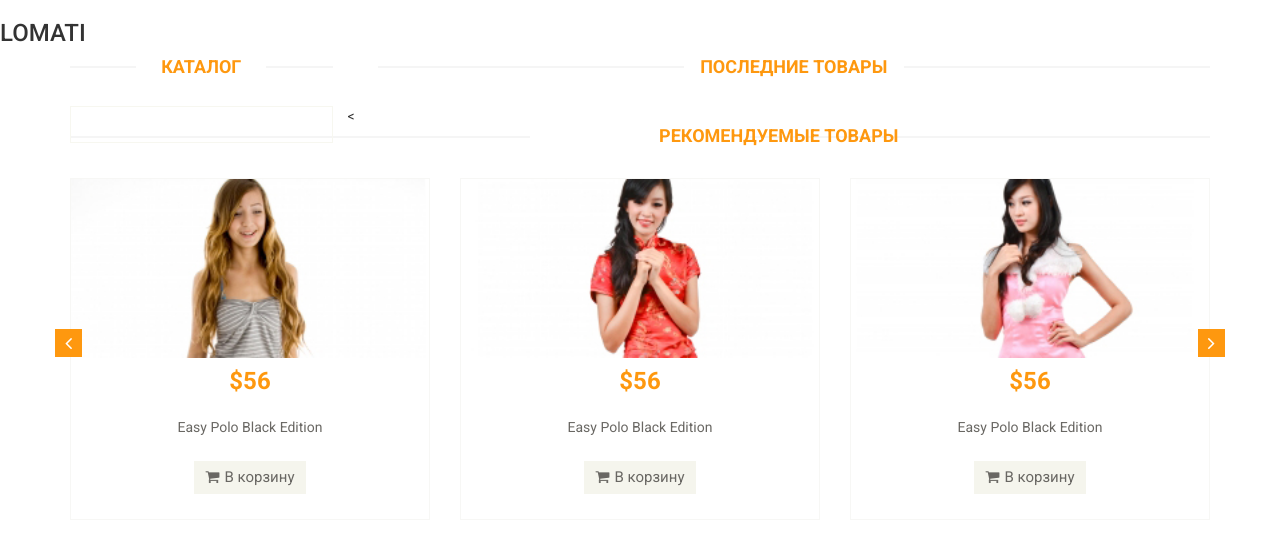
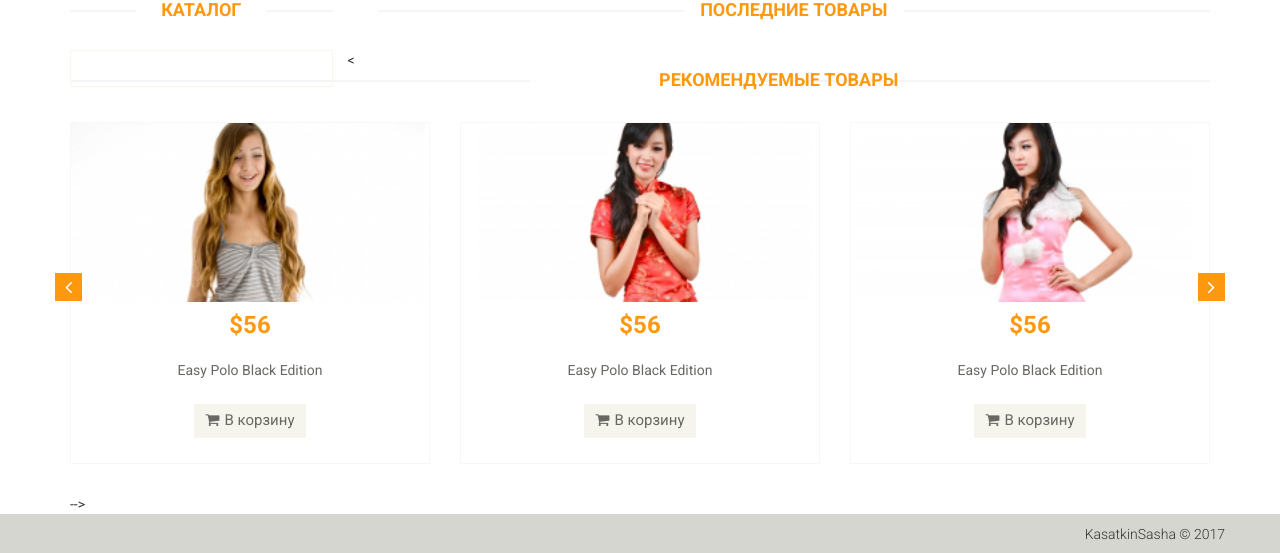
Before and after one commit to YODAXYZ/MY_MAGAZIN, a PHP site: page / in a window 1280 px wide. Shown: the part 207-760 px from the top of the page. Run offline with PHP 8.4, Linux system fonts and the light colour scheme; data that the repository does not hold is empty; a stand-in replaces the project's code that opens the database connection; some libraries are stand-ins or nearby versions.

Commit message:
bag ispraf mb na first

```diff
--- a/views/site/index.php
+++ b/views/site/index.php
@@ -1,6 +1,6 @@
 <?php include ROOT . '/views/layots/header.php'; ?><!--header-->
 <section>
-    <h3>LOMATI</h3>
+<!--    <h3>LOMATI</h3>-->
     <div class="container">
         <div class="row">
             <div class="col-sm-3">
```
